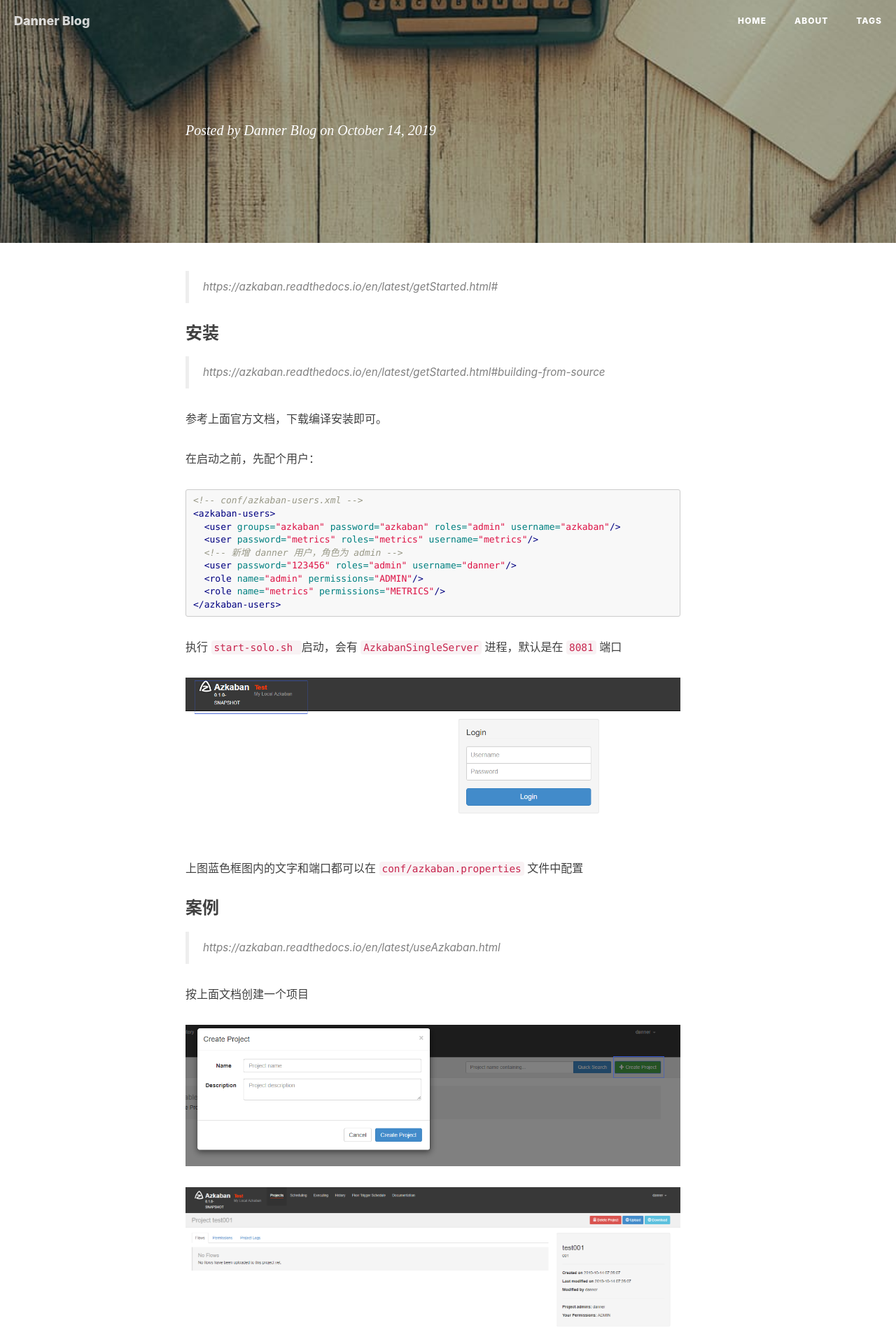
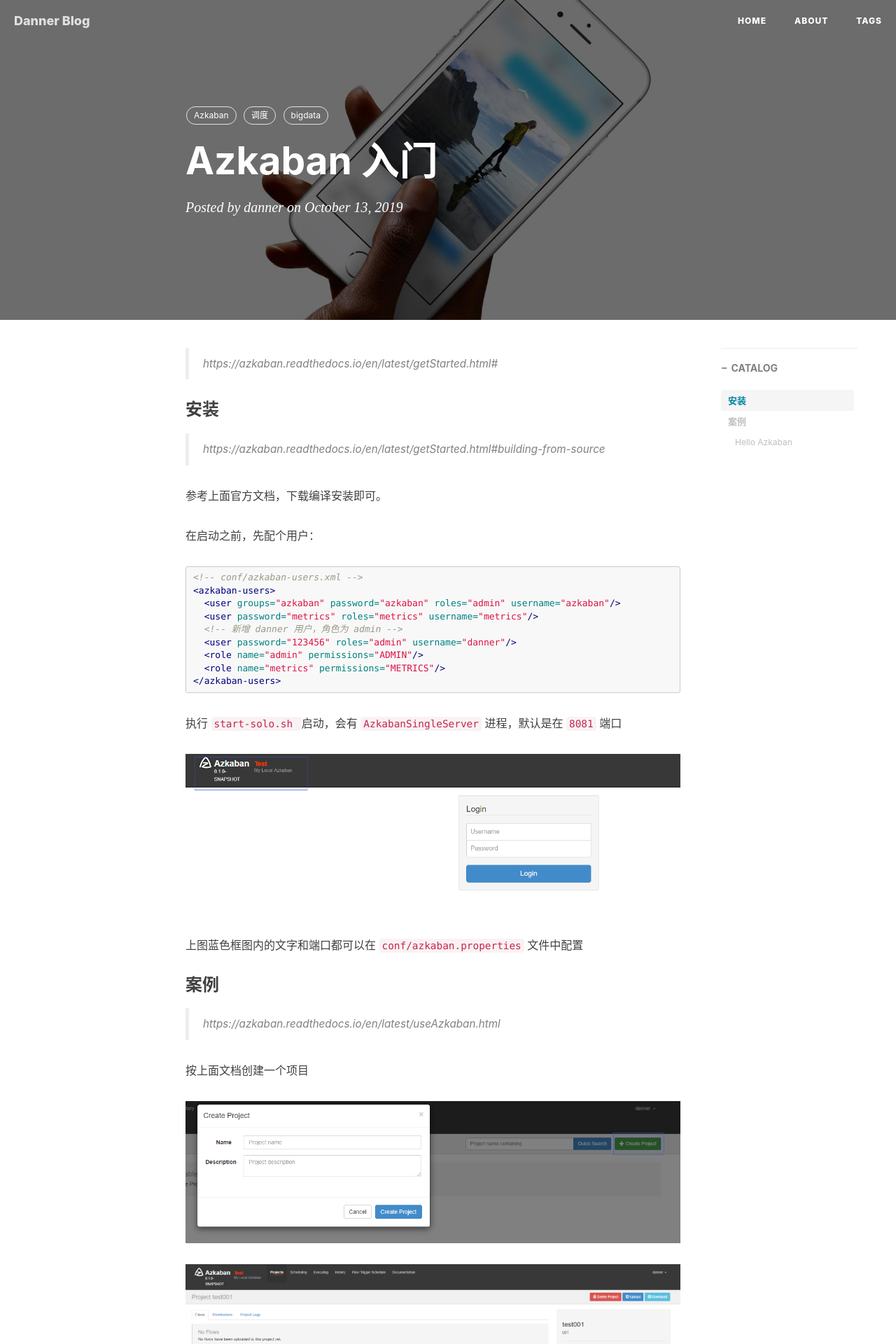
Before and after one commit to vendanner/vendanner.github.io, a Jekyll site: the page built from _posts/2019-10-13-Azkaban 入门.md, in a window 1280 px wide. Shown: the top 1920 px of the page at 70% size. Built offline with Jekyll 4.4.1, drawn with Linux system fonts in a browser that asks for light colours; nearby versions of some CDN libraries; our own code applies the rules of GitHub Pages for plain Markdown files; comment, search, counter and statistics services are not loaded.

Commit message:
Update 2019-10-13-Azkaban 入门.md

````diff
--- a/_posts/2019-10-13-Azkaban 入门.md
+++ b/_posts/2019-10-13-Azkaban 入门.md
@@ -9,7 +9,7 @@
 tags:
     - Azkaban
     - 调度
-	- bigdata
+    - bigdata
 ---
 
 > https://azkaban.readthedocs.io/en/latest/getStarted.html#
@@ -64,13 +64,13 @@
   -- basic.flow			// 以 flow 后缀名，yaml 格式
 ```
 
--  `flow20.project` : 只写 `azkaban-flow-version` 版本号
+ `flow20.project` : 只写 `azkaban-flow-version` 版本号
 
 ```shell
 azkaban-flow-version: 2.0
 ```
 
-- `basic.flow`： 任务的内容和依赖
+`basic.flow`： 任务的内容和依赖
 
 ```yaml
 nodes:
````
